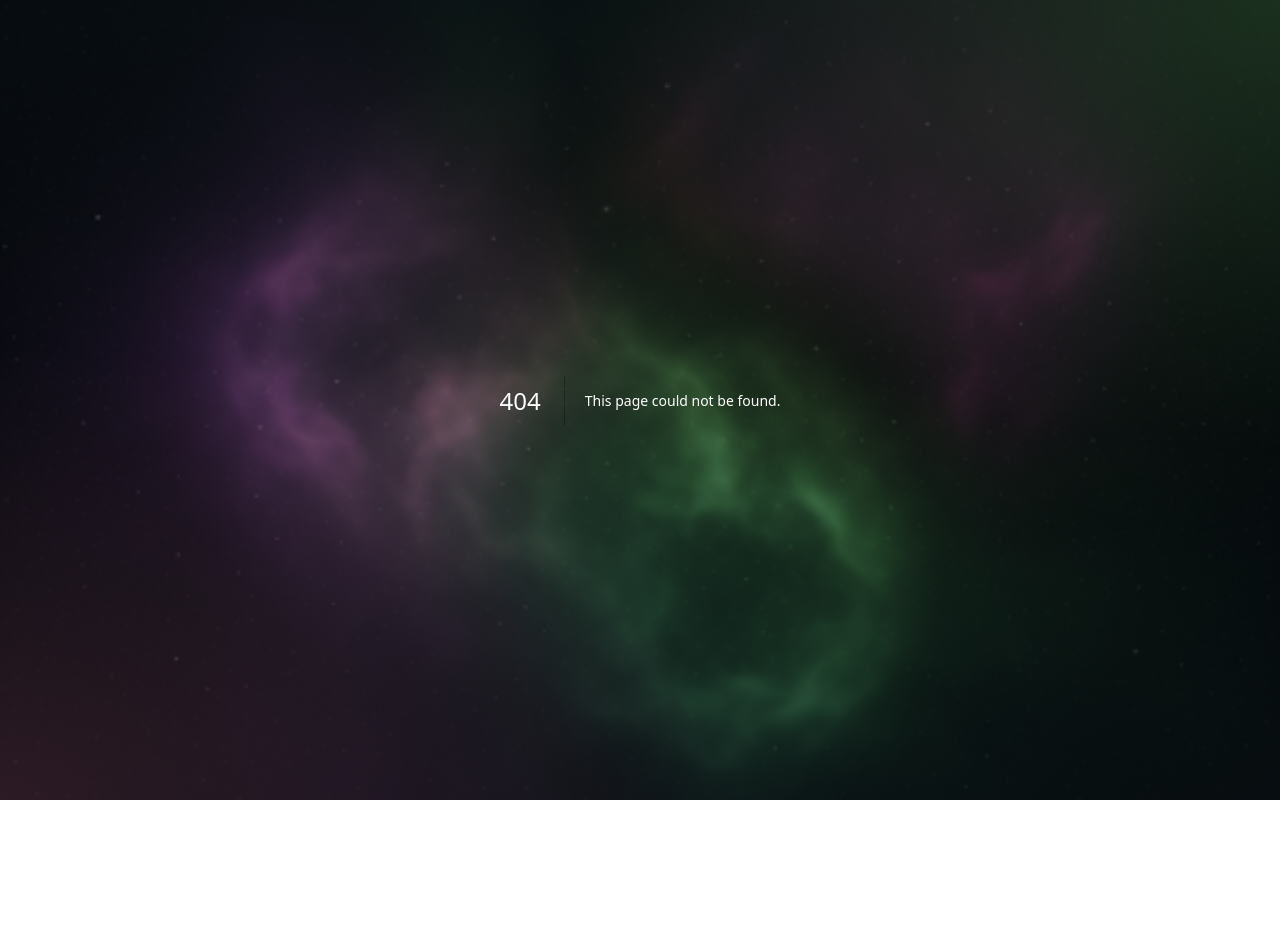
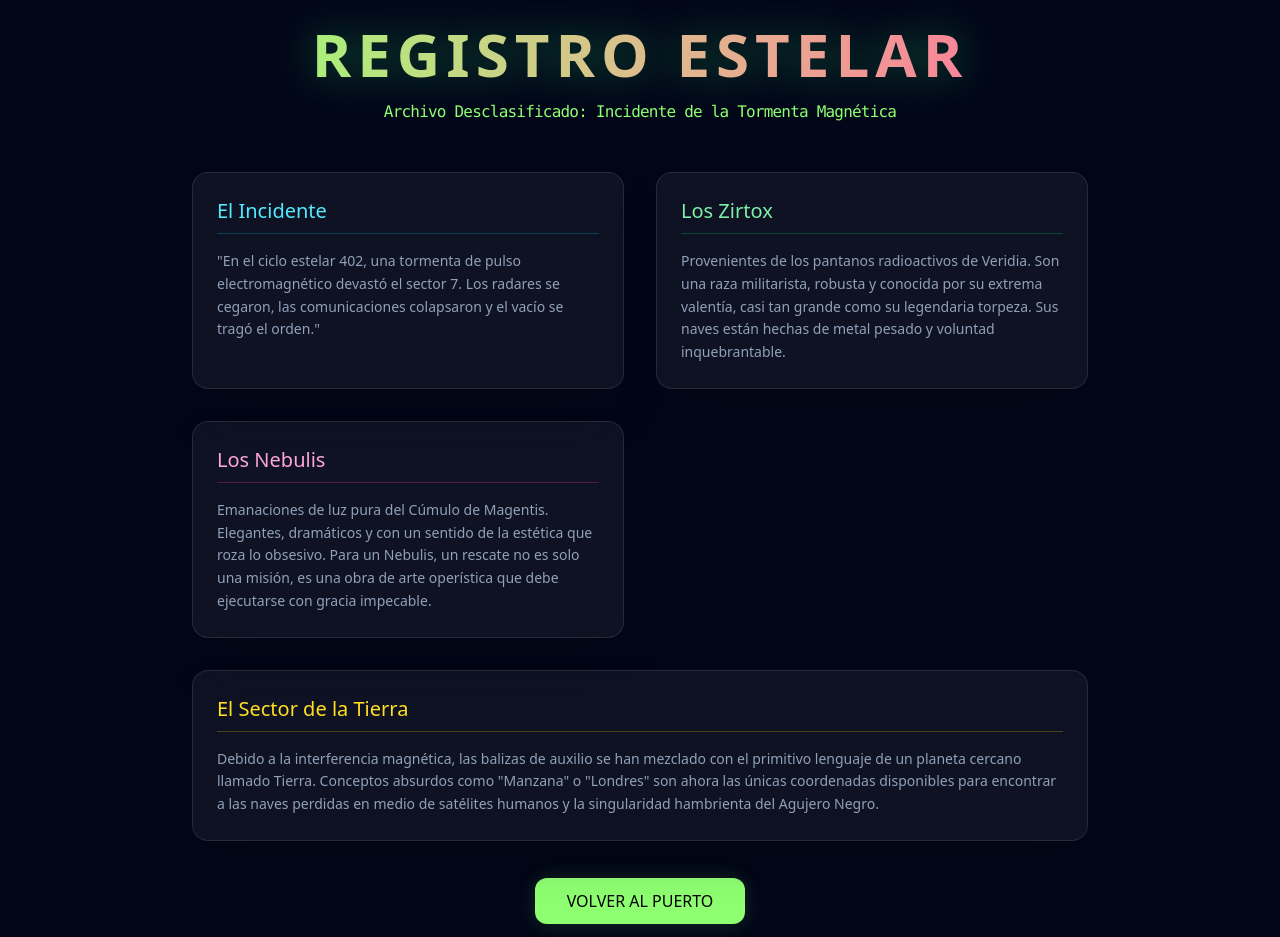
Before and after one commit to VictorHRF/codenames-space, a Next.js app: page /lore in a window 1280 px wide. Before the commit this address had no page. Before the commit the page ends 800 px from the top, so only its background shows below. Built offline with nearby package versions, Linux system fonts and the light colour scheme.

Commit message:
Add: Pantallas de reglas e historia

```diff
--- /dev/null
+++ b/app/lore/page.tsx
@@ -0,0 +1,66 @@
+'use client'
+import Link from 'next/link';
+
+export default function LorePage() {
+  return (
+    <main className="min-h-screen bg-slate-950 text-slate-200 p-6 font-space">
+      <div className="max-w-4xl mx-auto">
+        {/* Encabezado Estilo Holograma */}
+        <div className="text-center mb-12">
+          <h1 className="text-4xl md:text-6xl font-orbitron font-bold text-transparent bg-clip-text bg-gradient-to-r from-primary to-tertiary mb-4 uppercase tracking-widest drop-shadow-[0_0_20px_rgba(34,197,94,0.45)]">
+            Registro Estelar
+          </h1>
+          <p className="text-primary font-mono tracking-tighter">Archivo Desclasificado: Incidente de la Tormenta Magnética</p>
+        </div>
+
+        <div className="grid gap-8 md:grid-cols-2">
+          {/* Sección: El Incidente */}
+          <section className="backdrop-blur-xl bg-white/5 border border-white/10 p-6 rounded-2xl shadow-2xl">
+            <h2 className="text-xl font-orbitron text-cyan-300 mb-4 border-b border-cyan-500/30 pb-2">El Incidente</h2>
+            <p className="text-sm leading-relaxed text-slate-400">
+              "En el ciclo estelar 402, una tormenta de pulso electromagnético devastó el sector 7. Los radares se cegaron,
+              las comunicaciones colapsaron y el vacío se tragó el orden."
+            </p>
+          </section>
+
+          {/* Facción Zirtox */}
+          <section className="backdrop-blur-xl bg-white/5 border border-white/10 p-6 rounded-2xl shadow-2xl">
+            <h2 className="text-xl font-orbitron text-green-300 mb-4 border-b border-green-500/30 pb-2">Los Zirtox</h2>
+            <p className="text-sm leading-relaxed text-slate-400">
+              Provenientes de los pantanos radioactivos de Veridia. Son una raza militarista, robusta y conocida por su
+              extrema valentía, casi tan grande como su legendaria torpeza. Sus naves están hechas
+              de metal pesado y voluntad inquebrantable.
+            </p>
+          </section>
+
+          {/* Facción Nebulis */}
+          <section className="backdrop-blur-xl bg-white/5 border border-white/10 p-6 rounded-2xl shadow-2xl">
+            <h2 className="text-xl font-orbitron text-pink-300 mb-4 border-b border-pink-500/30 pb-2">Los Nebulis</h2>
+            <p className="text-sm leading-relaxed text-slate-400">
+              Emanaciones de luz pura del Cúmulo de Magentis. Elegantes, dramáticos y con un sentido de la estética
+              que roza lo obsesivo. Para un Nebulis, un rescate no es solo una misión, es una
+              obra de arte operística que debe ejecutarse con gracia impecable.
+            </p>
+          </section>
+
+          {/* El Sector Neutral y la Amenaza */}
+          <section className="backdrop-blur-xl bg-white/5 border border-white/10 p-6 rounded-2xl shadow-2xl md:col-span-2">
+            <h2 className="text-xl font-orbitron text-yellow-300 mb-4 border-b border-yellow-500/30 pb-2">El Sector de la Tierra</h2>
+            <p className="text-sm leading-relaxed text-slate-400">
+              Debido a la interferencia magnética, las balizas de auxilio se han mezclado con el primitivo lenguaje de un
+              planeta cercano llamado Tierra. Conceptos absurdos como "Manzana" o "Londres" son ahora las
+              únicas coordenadas disponibles para encontrar a las naves perdidas en medio de satélites humanos y la
+              singularidad hambrienta del Agujero Negro.
+            </p>
+          </section>
+        </div>
+
+        <div className="mt-12 text-center">
+          <Link href="/" className="px-8 py-3 bg-primary hover:bg-primary-fixed text-black font-orbitron rounded-full transition-all shadow-[0_0_20px_rgba(142,255,113,0.15)]">
+            VOLVER AL PUERTO
+          </Link>
+        </div>
+      </div>
+    </main>
+  );
+}
--- a/app/page.tsx
+++ b/app/page.tsx
@@ -3,6 +3,7 @@
 import { useState } from 'react';
 import { useRouter } from 'next/navigation'; // Importante: usar next/navigation en App Router
 import { crearNuevaMision } from './actions/crearMision';
+import Link from 'next/link';
 
 export default function Home() {
   const router = useRouter();
@@ -93,15 +94,15 @@ export default function Home() {
           </div>
 
           <div className="mt-8 flex flex-col sm:flex-row items-center justify-center gap-4 sm:gap-6 border-t border-outline-variant/15 pt-6">
-            <a className="font-label text-xs tracking-[0.15em] text-on-surface-variant hover:text-primary transition-colors uppercase" href="#">Reglas del Juego</a>
-            <div className="hidden sm:block w-1 h-1 rounded-full bg-outline-variant/50"></div>
-            <a className="font-label text-xs tracking-[0.15em] text-on-surface-variant hover:text-tertiary transition-colors uppercase" href="#">Historia del Juego</a>
-            </div>
+            <Link className="font-label text-xs tracking-[0.15em] text-on-surface-variant hover:text-primary transition-colors uppercase" href="/reglas">Reglas del Juego</Link>
+              <div className="hidden sm:block w-1 h-1 rounded-full bg-outline-variant/50"></div>
+            <Link className="font-label text-xs tracking-[0.15em] text-on-surface-variant hover:text-tertiary transition-colors uppercase" href="/lore">Historia del Juego</Link>
+          </div>
 
-            <div className="mt-4 border-t border-outline-variant/10 flex justify-between items-center opacity-40">
+          <div className="mt-4 border-t border-outline-variant/10 flex justify-between items-center opacity-40">
             <span className="font-label text-[8px] tracking-[0.2em]">V 2.4.9</span>
             <span className="font-label text-[8px] tracking-[0.2em]">SEC: CLEAR</span>
-            </div>
+          </div>
 
         </div>
 
--- /dev/null
+++ b/app/reglas/page.tsx
@@ -0,0 +1,69 @@
+'use client'
+import Link from 'next/link';
+
+export default function ReglasPage() {
+  return (
+    <main className="min-h-screen bg-slate-950 text-slate-200 p-6 font-space">
+      <div className="max-w-4xl mx-auto">
+        {/* Encabezado Estilo Holograma */}
+        <div className="text-center mb-12">
+          <h1 className="text-4xl md:text-6xl font-orbitron font-bold text-transparent bg-clip-text bg-gradient-to-r from-primary to-tertiary mb-4 uppercase tracking-widest drop-shadow-[0_0_20px_rgba(34,197,94,0.45)]">
+            Manual de Operaciones
+          </h1>
+          <p className="text-primary font-mono tracking-tighter">PROTOCOLO DE RESCATE ORBITAL // VER 1.0.4</p>
+        </div>
+
+        <div className="grid gap-8 md:grid-cols-2">
+          {/* Sección: El Objetivo */}
+          <section className="backdrop-blur-xl bg-white/5 border border-white/10 p-6 rounded-2xl shadow-2xl">
+            <h2 className="text-xl font-orbitron text-cyan-300 mb-4 border-b border-cyan-500/30 pb-2">01. El Objetivo</h2>
+            <p className="text-sm leading-relaxed text-slate-400">
+              Dos flotas alienígenas compiten por rescatar sus naves dispersas tras una tormenta magnética.
+              El primer equipo que logre identificar y teletransportar todas sus naves a la base ganará la misión.
+            </p>
+          </section>
+
+          {/* Sección: Los Roles */}
+          <section className="backdrop-blur-xl bg-white/5 border border-white/10 p-6 rounded-2xl shadow-2xl">
+            <h2 className="text-xl font-orbitron text-pink-300 mb-4 border-b border-pink-500/30 pb-2">02. Jerarquía de Mando</h2>
+            <ul className="space-y-3 text-sm text-slate-400">
+              <li>
+                <strong className="text-slate-200 block">Jefes de Flota:</strong>
+                Poseen el radar térmico intacto y conocen la ubicación de todas las naves. Dan pistas de una palabra y un número.
+              </li>
+              <li>
+                <strong className="text-slate-200 block">Nave Nodriza:</strong>
+                Pilotos que interpretan las coordenadas para rescatar las naves tocando los sectores en el mapa estelar.
+              </li>
+            </ul>
+          </section>
+
+          {/* Sección: El Tablero */}
+          <section className="backdrop-blur-xl bg-white/5 border border-white/10 p-6 rounded-2xl shadow-2xl md:col-span-2">
+            <h2 className="text-xl font-orbitron text-yellow-300 mb-4 border-b border-yellow-500/30 pb-2">03. Identificación de Señales</h2>
+            <div className="grid grid-cols-1 sm:grid-cols-3 gap-4">
+              <div className="p-3 border border-green-500/20 bg-green-500/5 rounded-lg">
+                <span className="text-green-400 font-bold block mb-1">Naves Aliadas</span>
+                Sectores marcados en Verde (Zirtox) o Rosa (Nebulis). Rescatarlas otorga el control.
+              </div>
+              <div className="p-3 border border-slate-500/20 bg-slate-500/5 rounded-lg">
+                <span className="text-slate-300 font-bold block mb-1">Basura Humana</span>
+                Satélites o naves neutrales. Tocar una termina el turno del equipo inmediatamente.
+              </div>
+              <div className="p-3 border border-red-500/20 bg-red-500/5 rounded-lg">
+                <span className="text-red-500 font-bold block mb-1">Agujero Negro</span>
+                Amenaza crítica. Si una nave intenta entrar aquí, es destruida y el equipo pierde la partida al instante.
+              </div>
+            </div>
+          </section>
+        </div>
+
+        <div className="mt-12 text-center">
+          <Link href="/" className="px-8 py-3 bg-primary hover:bg-primary-fixed text-black font-orbitron rounded-full transition-all shadow-[0_0_20px_rgba(142,255,113,0.15)]">
+            VOLVER AL PUERTO
+          </Link>
+        </div>
+      </div>
+    </main>
+  );
+}
```
